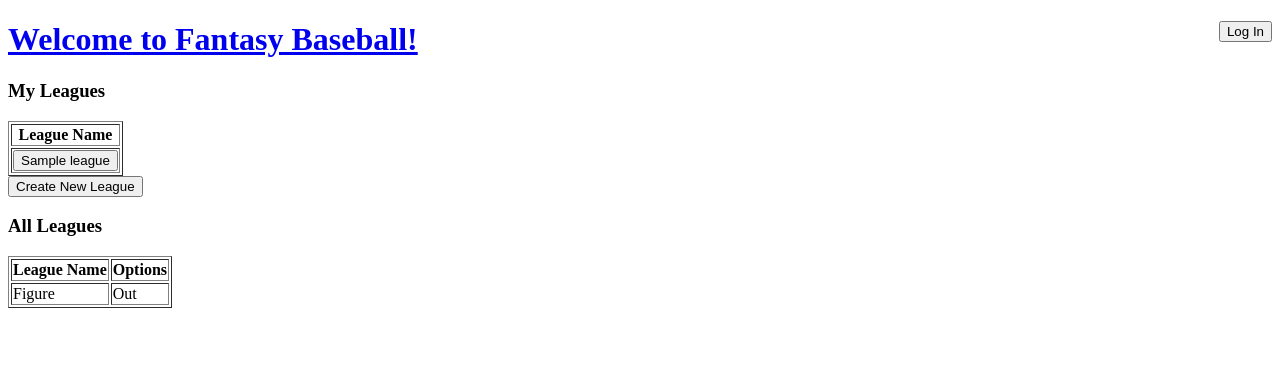
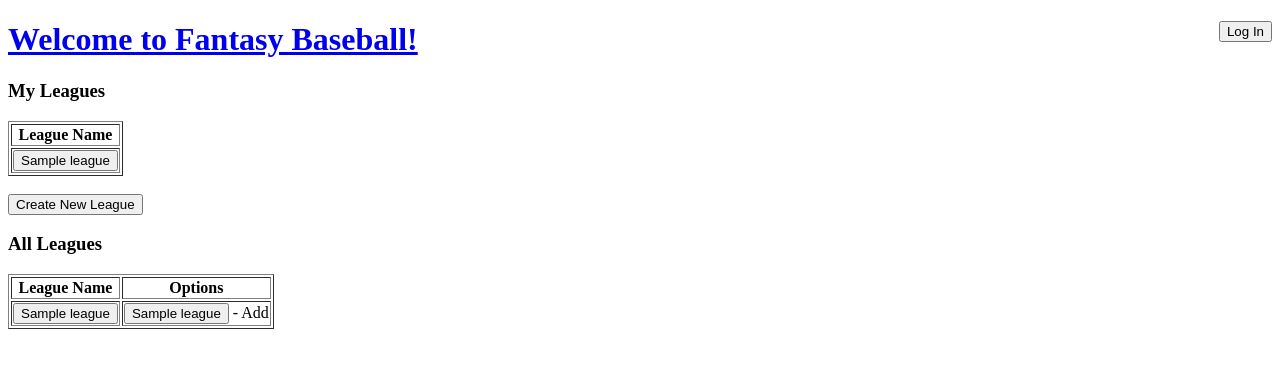
Before and after one commit to justjack555/fantasy, a Flask app: template templates/leagues/leagues.html in a window 1280 px wide. Shown: the top 368 px of the page. Run offline with Flask 2, Linux system fonts and the light colour scheme; the template is opened without the code that fills it: most values are stand-ins (such as "Sample title", 1, 10 or a date in 2020); parts of the project's set-up code (start-up, migrations or seed data) failed here and were passed over.

```diff
--- a/templates/leagues/league.html
+++ b/templates/leagues/league.html
@@ -55,7 +55,7 @@
     </table>
     <form action="{{ url_for('leagues_transactions') }}" method="get">
         <input type="submit" value="{{league_name}}"
-               name="league_name" />View League Transactions
+               name="league_name" /> - View League Transactions
     </form>
     <a href="{{ url_for('leagues') }}"><button>Return to My Leagues</button></a>
 </div>
--- a/templates/leagues/leagues.html
+++ b/templates/leagues/leagues.html
@@ -14,7 +14,7 @@
             </form><!--<a href="{{ url_for('leagues') }}">{{league}}</a> --></td>
         </tr>
         {% endfor %}
-    </table>
+    </table><br>
     <a href="{{ url_for('leagues_create') }}"><button>Create New League</button></a>
     <h3>All Leagues</h3>
     <table border="1">
@@ -22,10 +22,20 @@
             <th>League Name</th>
             <th>Options</th>
         </tr>
+        {% for league in all_league_names %}
         <tr>
-            <td>Figure</td>
-            <td>Out</td>
+
+            <td><form action="{{ url_for('leagues') }}" method="get">
+                <input type="submit" value="{{league}}"
+                       name="league_name" />
+            </form><!--<a href="{{ url_for('leagues') }}">{{league}}</a> --></td>
+            <td><form action="{{ url_for('leagues_add') }}" method="post">
+                <input type="submit" value="{{league}}"
+                       name="league_name" /> - Add
+            </form></td>
         </tr>
-    </table>
+        {% endfor %}
+    </table><br>
+   <!-- <a href="{{ url_for('leagues_create') }}"><button>Add League</button></a> -->
 </div>
 {% endblock %}
--- a/templates/players/batters.html
+++ b/templates/players/batters.html
@@ -35,7 +35,7 @@
             <td>{{homeruns[loop.index0]}}</td>
             <td><form action="{{ url_for('claim') }}" method="post">
                 <input type="submit" value="{{name}}"
-                       name="player_name" />Claim
+                       name="player_name" /> - Claim
             </form></td>
         </tr>
         {% endfor %}
--- a/templates/players/pitchers.html
+++ b/templates/players/pitchers.html
@@ -19,6 +19,7 @@
             <th>Wins</th>
             <th>Losses</th>
             <th>Saves</th>
+            <td>Options</td>
         </tr>
         {% for name in player_names %}
         <tr>
@@ -32,6 +33,10 @@
             <td>{{wins[loop.index0]}}</td>
             <td>{{losses[loop.index0]}}</td>
             <td>{{saves[loop.index0]}}</td>
+            <td><form action="{{ url_for('claim') }}" method="post">
+                <input type="submit" value="{{name}}"
+                       name="player_name" /> - Claim
+            </form></td>
         </tr>
         {% endfor %}
     </table>
--- a/templates/teams/teams.html
+++ b/templates/teams/teams.html
@@ -7,12 +7,17 @@
             <th>Player Name</th>
             <th>Position</th>
             <th>Price</th>
+            <th>Options</th>
         </tr>
         {% for name in player_names %}
         <tr>
             <td>{{name}}</td>
             <td>{{positions[loop.index0]}}</td>
             <td>{{prices[loop.index0]}}</td>
+            <td><form action="{{ url_for('waive') }}" method="post">
+                <input type="submit" value="{{name}}"
+                       name="player_name" /> - Waive
+            </form></td>
         </tr>
         {% endfor %}
     </table>
```
Also changed, not shown: templates/leagues/leagues_transactions.html (+6 -3 lines), README.md.
